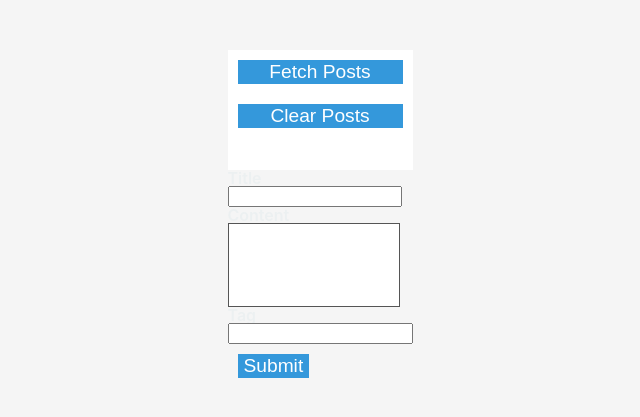
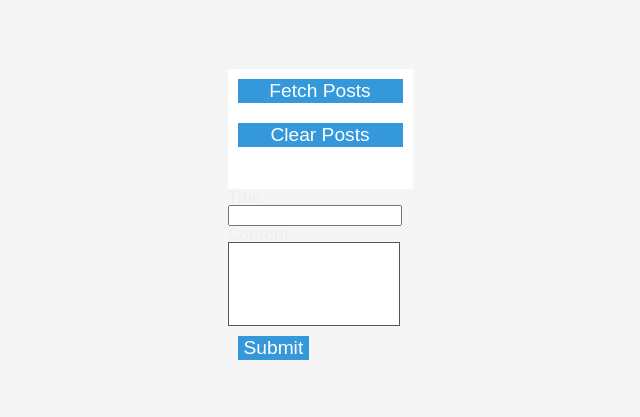
Before and after one commit to elguapo11/mongo-authentication, a React (Vite) app in the folder client/vite/: page / in a window 1280 px wide. Shown: the part 181-598 px from the top of the page, without its empty margins (320-960 px from the left). Built offline with nearby package versions, Linux system fonts and the light colour scheme.

Commit message:
saving for Sarah

```diff
--- a/client/vite/src/createPosts.jsx
+++ b/client/vite/src/createPosts.jsx
@@ -11,13 +11,13 @@ function Create() {
     const postBody = {
       Title: titleRef.current.value,
       Content: contentRef.current.value,
-      Tag: tagRef.current.value,
     };
 
     axios
       .post('http://localhost:3000/posts/create', postBody)
 
       .then((response) => console.log('post created'));
+    window.location.reload();
   }
 
   return (
@@ -28,8 +28,6 @@ function Create() {
       <label htmlFor='content'>Content</label>
       <input ref={contentRef} type='content' id='content' />
       <span></span>
-      <label htmlFor='tag'>Tag</label>
-      <input ref={tagRef} type='tag' id='tag' />
       <button type='submit'>Submit</button>
     </form>
   );
```
